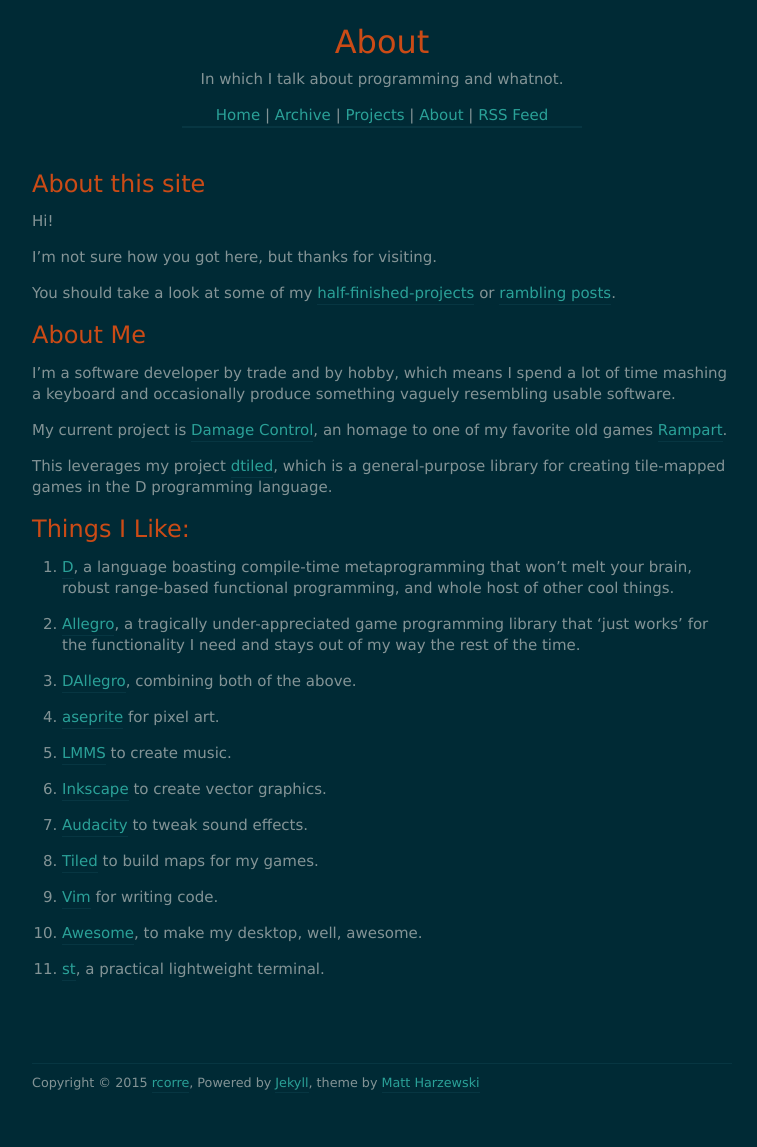
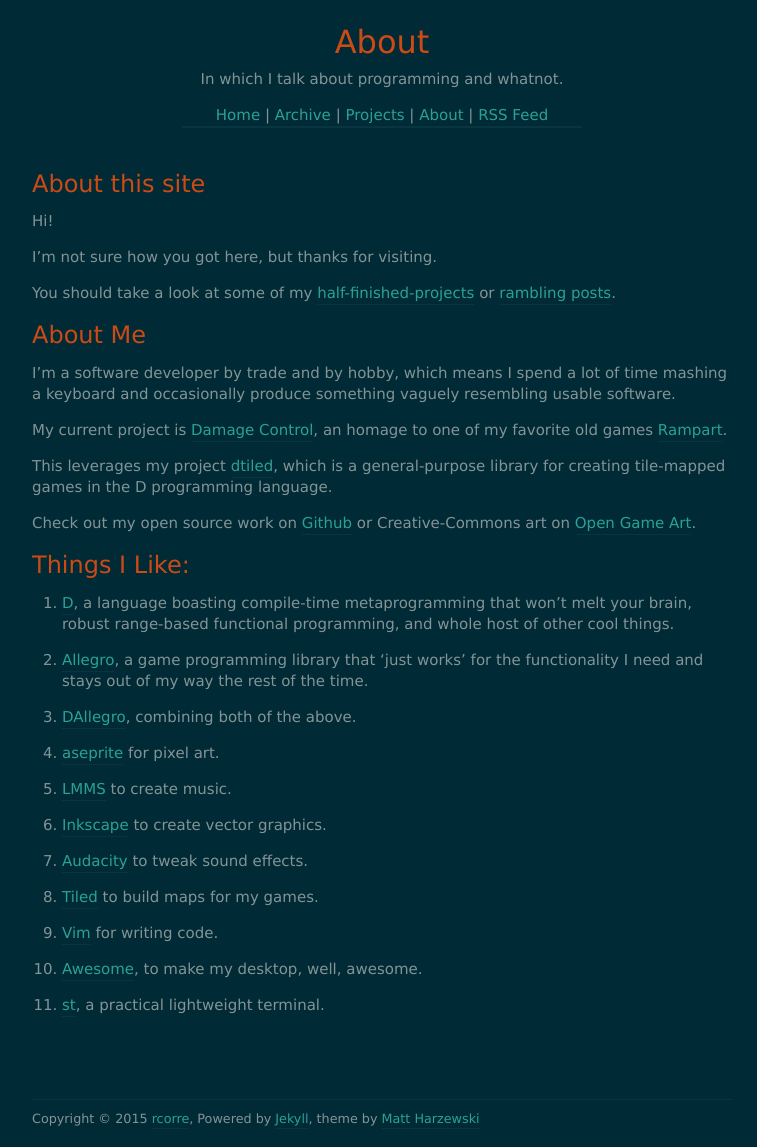
Before and after one commit to rcorre/rcorre.github.io, a Jekyll site: the page built from about/about.md, in a window 1280 px wide. Shown: the whole page, without its empty margins (258-1015 px from the left). Built offline with Jekyll 4.4.1, drawn with Linux system fonts in a browser that asks for light colours; nearby versions of some CDN libraries; before the commit the page ends 1111 px from its top, so only the background shows below that.

Commit message:
Reference Github and OpenGameArt.

```diff
--- a/about/about.md
+++ b/about/about.md
@@ -30,22 +30,24 @@
 general-purpose library for creating tile-mapped games in the D programming
 language.
 
+Check out my open source work on [Github](https://github.com/rcorre) or
+Creative-Commons art on [Open Game Art](http://opengameart.org/users/rcorre).
+
 # Things I Like:
 
 - [D](http://dlang.org/), a language boasting compile-time metaprogramming
   that won't melt your brain, robust range-based functional programming, and
   whole host of other cool things.
 
-- [Allegro](http://liballeg.org/), a tragically under-appreciated
-  game programming library that 'just works' for the functionality I need and
-  stays out of my way the rest of the time.
+- [Allegro](http://liballeg.org/), a game programming library that 'just works'
+  for the functionality I need and stays out of my way the rest of the time.
 
 - [DAllegro](https://github.com/SiegeLord/DAllegro5), combining both of the
   above.
 
 - [aseprite](http://www.aseprite.org/) for pixel art.
 
-- [LMMS](http://www.aseprite.org/) to create music.
+- [LMMS](https://lmms.io/) to create music.
 
 - [Inkscape](https://inkscape.org/) to create vector graphics.
 
```
